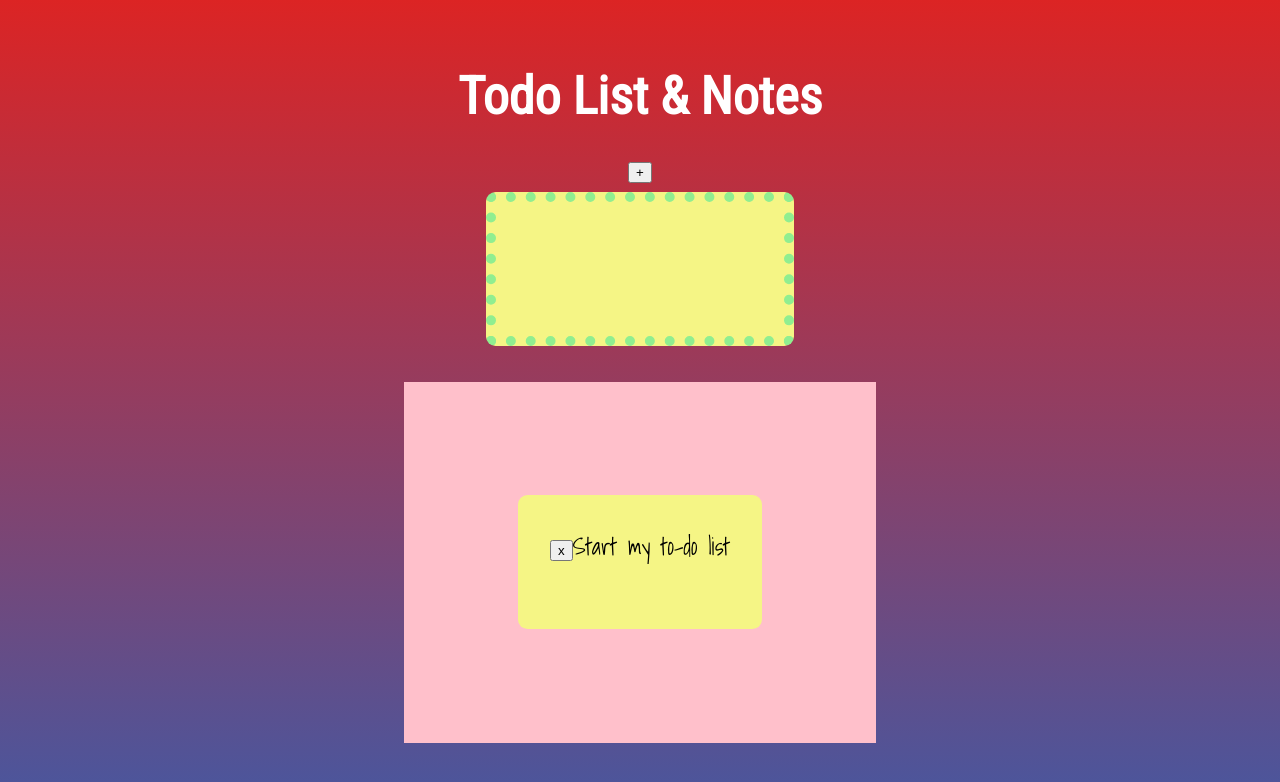
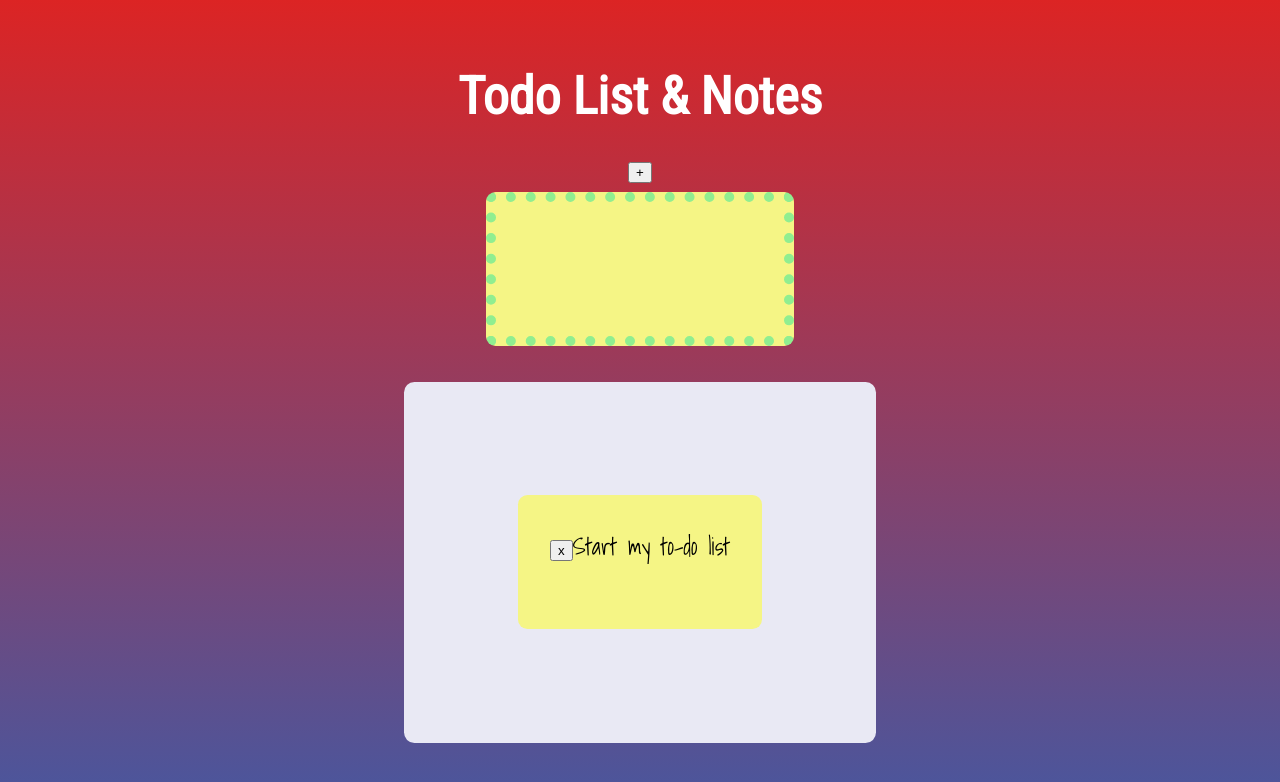
Before and after one commit to daisybarrette/drag-and-drop-sticky-notes, a React (Create React App) app: page / in a window 1280 px wide. Shown: the top 782 px of the page. Built offline with nearby package versions, Linux system fonts and the light colour scheme.

Commit message:
Make sticky notes draggable

```diff
--- a/src/App.css
+++ b/src/App.css
@@ -20,6 +20,13 @@
     color: white;
 }
 
+.noteList {
+    list-style: none;
+    background: #e9e9f4;
+    border-radius: 0.4em;
+    padding: 4em;
+}
+
 li.note {
     list-style-type: none;
 }
--- a/src/App.js
+++ b/src/App.js
@@ -74,7 +74,6 @@ function App() {
                                 className='noteList'
                                 {...provided.droppableProps}
                                 ref={provided.innerRef}
-                                style={{ background: 'pink', padding: '4em' }}
                             >
                                 {provided.placeholder}
                                 {notes.map((note, index) => (
--- a/src/components/Note.jsx
+++ b/src/components/Note.jsx
@@ -1,9 +1,21 @@
 import React from 'react';
+import { Draggable } from 'react-beautiful-dnd';
+
 // @TODO add proptypes
 
 function Note({ note, index, handleRemoveNote }) {
     return (
+        <Draggable
+            key={note.id}
+            draggableId={note.id}
+            index={index}
+        >
+            {(provided) => (
                 <li
+                    ref={provided.innerRef}
+                    {...provided.draggableProps}
+                    {...provided.dragHandleProps}
+                    index={index}
                     key={note.id}
                     className='note'
                 >
@@ -15,6 +27,8 @@ function Note({ note, index, handleRemoveNote }) {
                     </button>
                     {`${note.content}`}
                 </li>
+            )}
+        </Draggable>
     );
 }
 
```
Lines whose indentation alone changed are shown as unchanged.
